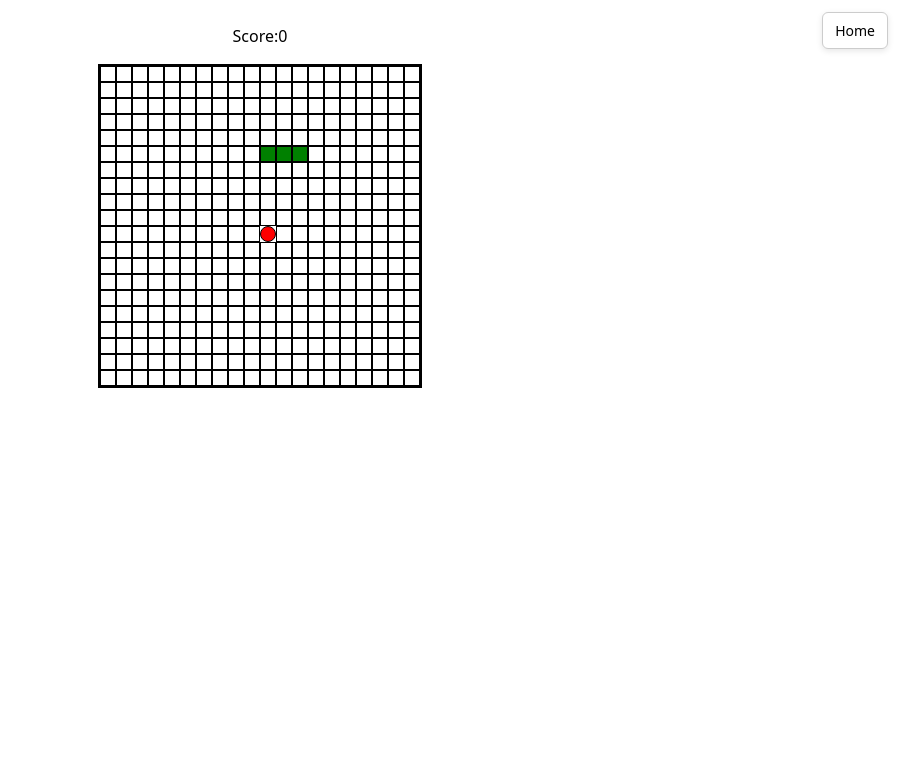
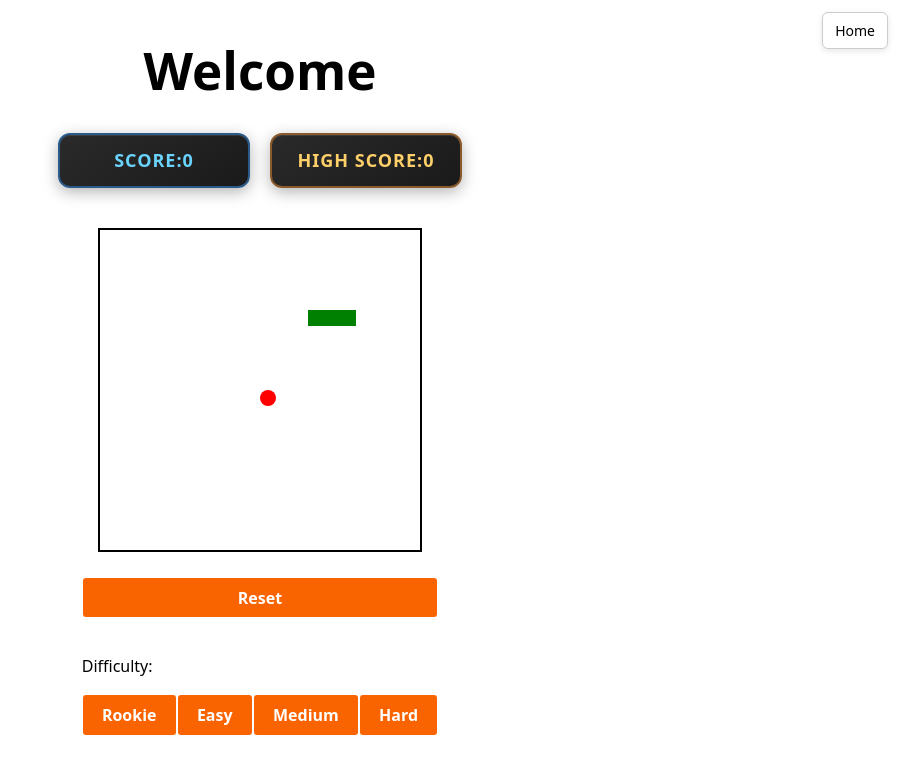
Before and after one commit to deepdev79/miniGames, a React (Vite) app: page /snake in a window 1280 px wide. Shown: the top 774 px of the page, without its empty margins (380-1280 px from the left). Built offline with nearby package versions, Linux system fonts and the light colour scheme.

Commit message:
Core snake game complete

```diff
--- a/src/pages/Snake.module.css
+++ b/src/pages/Snake.module.css
@@ -13,10 +13,6 @@
   grid-template-columns: repeat(20, 1fr);
 }
 
-.cell {
-  border: 0.5px solid black;
-}
-
 .prey {
   background-color: red;
   border-radius: 50%;
@@ -25,3 +21,64 @@
 .snake {
   background-color: green;
 }
+
+.scores,
+.options {
+  display: flex;
+  justify-content: center;
+  gap: 20px;
+}
+.scores {
+  margin-bottom: 40px;
+}
+
+.scores p {
+  margin: 0;
+  padding: 12px 24px;
+  background: linear-gradient(145deg, #2a2a2a, #1a1a1a);
+  border-radius: 12px;
+  font-size: 18px;
+  font-weight: 700;
+  color: #fff;
+  text-transform: uppercase;
+  letter-spacing: 1px;
+  box-shadow: 0 4px 15px rgba(0, 0, 0, 0.3),
+    inset 0 1px 0 rgba(255, 255, 255, 0.1);
+  border: 2px solid #3a3a3a;
+  min-width: 140px;
+  text-align: center;
+}
+.scores p:first-child {
+  border-color: #2a5a8a;
+  color: #6ad4ff;
+}
+
+.scores p:last-child {
+  border-color: #8a5a2a;
+  color: #ffd06a;
+}
+
+.options {
+  flex-direction: column;
+  margin-top: 2%;
+}
+.btn {
+  align-items: center;
+  background-clip: padding-box;
+  background-color: #fa6400;
+  border: 1px solid transparent;
+  border-radius: 0.25rem;
+  box-shadow: rgba(0, 0, 0, 0.02) 0 1px 3px 0;
+  box-sizing: border-box;
+  color: #fff;
+  cursor: pointer;
+  display: inline-flex;
+  font-size: 16px;
+  font-weight: 600;
+  justify-content: center;
+  line-height: 1.25;
+}
+
+.btn:hover {
+  scale: 1.1;
+}
--- a/src/pages/Snake.tsx
+++ b/src/pages/Snake.tsx
@@ -1,4 +1,4 @@
-import { useEffect, useReducer, useState } from "react";
+import { useEffect, useReducer } from "react";
 import GoHome from "../components/GoHome";
 import styles from "./Snake.module.css";
 
@@ -7,13 +7,16 @@ const GAMEGRID = Array.from({ length: GRID_SIZE }, () =>
   new Array(GRID_SIZE).fill("")
 );
 type Direction = "ArrowRight" | "ArrowLeft" | "ArrowUp" | "ArrowDown";
-
+// type Difficulty = "Rookie" | "Easy" | "Medium" | "Hard";
+// type Speed = Record<Difficulty, number>;
 type Coordinate = [number, number];
 interface State {
   direction: Direction;
   snake: Coordinate[];
   food: Coordinate;
   score: number;
+  highScore: number;
+  speed: number;
 }
 
 const initialState: State = {
@@ -23,22 +26,35 @@ const initialState: State = {
     [4, 5],
     [3, 5],
   ],
-  food: generateFood(),
+  food: generateFood([
+    [5, 5],
+    [4, 5],
+    [3, 5],
+  ]),
   score: 0,
+  highScore: 0,
+  speed: 500,
 };
 
-function generateFood(): Coordinate {
-  const x = Math.floor(Math.random() * GRID_SIZE);
-  const y = Math.floor(Math.random() * GRID_SIZE);
-  return [x, y];
+function generateFood(snake: Coordinate[]): Coordinate {
+  let newFood: Coordinate;
+  let isOnSnake: boolean;
+
+  do {
+    const x = Math.floor(Math.random() * GRID_SIZE);
+    const y = Math.floor(Math.random() * GRID_SIZE);
+    newFood = [x, y];
+    isOnSnake = snake.some(([sx, sy]) => sx === x && sy === y);
+  } while (isOnSnake);
+
+  return newFood;
 }
-
 type Action =
   | { type: "ArrowUp" }
   | { type: "ArrowDown" }
   | { type: "ArrowRight" }
   | { type: "ArrowLeft" }
-  | { type: "reset" }
+  | { type: "reset"; payload?: number }
   | { type: "foodEncounter"; payload: Coordinate }
   | { type: "changeDirection"; payload: Coordinate };
 
@@ -65,26 +81,30 @@ function reducer(state: State, action: Action): State {
         };
       return state;
     case "foodEncounter":
+      const newSnake = [action.payload, ...state.snake];
       return {
         ...state,
-        snake: [action.payload, ...state.snake],
-        food: generateFood(),
+        snake: newSnake,
+        food: generateFood(newSnake),
         score: state.score + 1,
       };
     case "changeDirection":
       return { ...state, snake: [action.payload, ...state.snake.slice(0, -1)] };
     case "reset":
-      return initialState;
+      return {
+        ...initialState,
+        highScore:
+          state.highScore < state.score ? state.score : state.highScore,
+        speed: action.payload ? action.payload : state.speed,
+      };
     default:
       return state;
   }
 }
 
 function Snake() {
-  const [{ direction, snake, food, score }, dispatch] = useReducer(
-    reducer,
-    initialState
-  );
+  const [{ direction, snake, food, score, highScore, speed }, dispatch] =
+    useReducer(reducer, initialState);
 
   function isSnakeBody(xc: number, yc: number): boolean {
     return snake.some(([x, y]) => {
@@ -134,30 +154,37 @@ function Snake() {
         newHead[0] < 0 ||
         newHead[0] >= GRID_SIZE ||
         newHead[1] < 0 ||
-        newHead[1] >= GRID_SIZE
+        newHead[1] >= GRID_SIZE ||
+        snake.some(([x, y]) => {
+          return newHead[0] === x && newHead[1] === y;
+        })
       ) {
         dispatch({ type: "reset" });
         return;
       }
 
       if (newHead[0] === food[0] && newHead[1] === food[1]) {
-        console.log("Food eaten! Snake length:", snake.length + 1);
         dispatch({ type: "foodEncounter", payload: newHead });
       } else {
         dispatch({ type: "changeDirection", payload: newHead });
       }
-    }, 1000);
+    }, speed);
     return () => clearInterval(moveInterval);
-  }, [snake, direction, food]);
+  }, [snake, direction, food, speed]);
   return (
     <div className={styles.mainContainer}>
       <GoHome />
-      <p>Score:{score}</p>
+      <h1>Welcome</h1>
+      <div className={styles.scores}>
+        <p>Score:{score}</p>
+        <p>High Score:{highScore}</p>
+      </div>
       <div className={styles.container}>
         {GAMEGRID.map((row, yc) => {
           return row.map((cell, xc) => {
             return (
               <div
+                key={`${xc}-${yc}`}
                 className={`${styles.cell} ${
                   isSnakeBody(xc, yc) ? styles.snake : ""
                 } ${food[0] === xc && food[1] === yc ? styles.prey : ""}`}
@@ -166,6 +193,41 @@ function Snake() {
           });
         })}
       </div>
+      <div className={styles.options}>
+        <button
+          className={styles.btn}
+          onClick={() => dispatch({ type: "reset" })}
+        >
+          Reset
+        </button>
+        <div className={styles.difficulty}>
+          <p>Difficulty:</p>
+          <button
+            className={styles.btn}
+            onClick={() => dispatch({ type: "reset", payload: 1000 })}
+          >
+            Rookie
+          </button>
+          <button
+            className={styles.btn}
+            onClick={() => dispatch({ type: "reset", payload: 500 })}
+          >
+            Easy
+          </button>
+          <button
+            className={styles.btn}
+            onClick={() => dispatch({ type: "reset", payload: 200 })}
+          >
+            Medium
+          </button>
+          <button
+            className={styles.btn}
+            onClick={() => dispatch({ type: "reset", payload: 100 })}
+          >
+            Hard
+          </button>
+        </div>
+      </div>
     </div>
   );
 }
```
